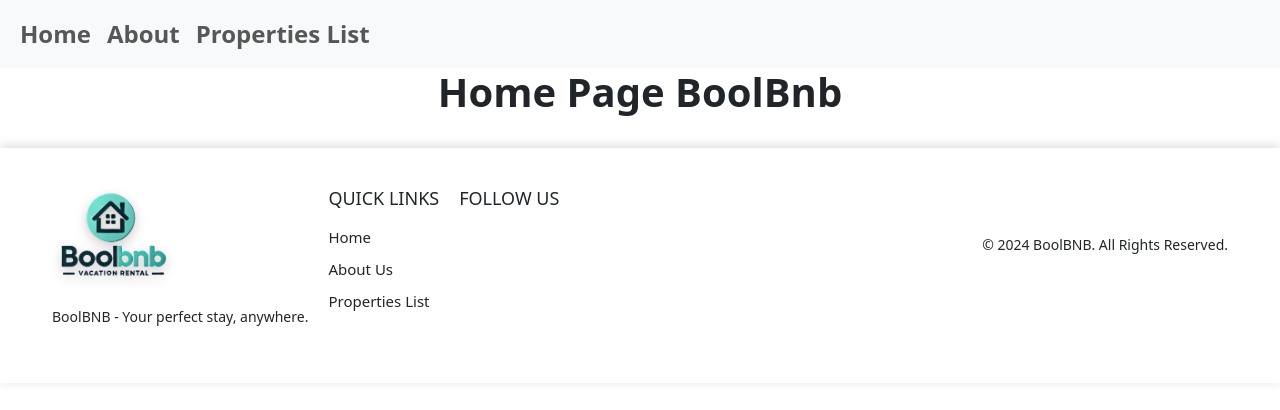
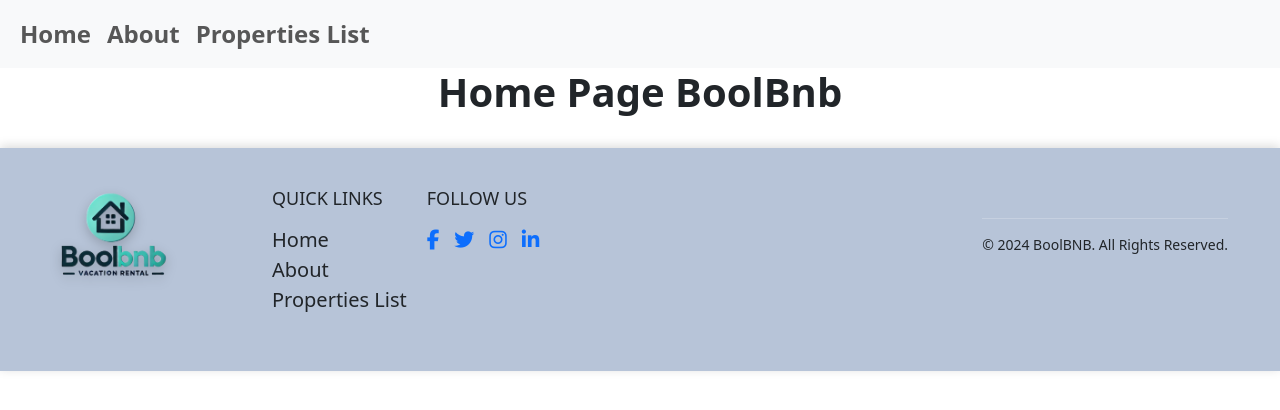
Before and after one commit to Beniamino-Soccio/boolbnb_frontend, a Vue app: page / in a window 1280 px wide. Shown: the top 410 px of the page. Built offline with nearby package versions, Linux system fonts and the light colour scheme.

Commit message:
added font awasome and fixed footer

```diff
--- a/index.html
+++ b/index.html
@@ -4,8 +4,10 @@
 <head>
   <meta charset="UTF-8" />
   <link rel="icon" type="image/svg+xml" href="/vite.svg" />
+  <link rel="stylesheet" href="https://cdnjs.cloudflare.com/ajax/libs/font-awesome/6.7.1/css/all.min.css" integrity="sha512-5Hs3dF2AEPkpNAR7UiOHba+lRSJNeM2ECkwxUIxC1Q/FLycGTbNapWXB4tP889k5T5Ju8fs4b1P5z/iB4nMfSQ==" crossorigin="anonymous" referrerpolicy="no-referrer" />
   <meta name="viewport" content="width=device-width, initial-scale=1.0" />
   <title>BoolBnb</title>
+
 </head>
 
 <body>
--- a/src/components/AppFooter.vue
+++ b/src/components/AppFooter.vue
@@ -11,19 +11,22 @@ export default {
         <!-- Logo -->
         <div class="footer-logo">
           <img src="/public/images/BoolBnb.png" alt="BoolBNB Logo" class="footer-logo-img" />
-          <p class="footer-description">BoolBNB - Your perfect stay, anywhere.</p>
         </div>
-
-
+        <!-- Links -->
         <div class="footer-links">
           <h4>Quick Links</h4>
           <ul>
-            <li><a href="#">Home</a></li>
-            <li><a href="#">About Us</a></li>
-            <li><a href="#">Properties List</a></li>
+            <router-link class="nav-link  fs-5" aria-current="page" :to="{ 'name': 'homepage' }">
+                Home
+              </router-link>
+              <router-link class="nav-link  fs-5" aria-current="page" :to="{ 'name': 'about' }">
+                About
+              </router-link>
+              <router-link class="nav-link  fs-5" aria-current="page" :to="{ 'name': 'properties' }">
+                Properties List
+              </router-link>
           </ul>
         </div>
-
         <!-- Social -->
         <div class="footer-social">
           <h4>Follow Us</h4>
@@ -37,11 +40,12 @@ export default {
             <a href="#" target="_blank" class="social-link">
               <i class="fab fa-instagram"></i>
             </a>
+            <a href="#" target="_blank" class="social-link">
+              <i class="fab fa-linkedin-in"></i>
+            </a>
           </div>
         </div>
       </div>
-
-
       <div class="footer-bottom">
         <p>&copy; 2024 BoolBNB. All Rights Reserved.</p>
       </div>
@@ -50,7 +54,6 @@ export default {
 </template>
 
 <style scoped>
-
 :root {
   --primary-color: #0d6efd;
   --secondary-color: #f8f9fa;
@@ -59,14 +62,13 @@ export default {
   --text-dark: #343a40;
 }
 
-
 .app-footer {
   background: var(--primary-color);
+  background-color: #b7c4d8;
   color: var(--text-light);
   padding: 40px 20px;
   box-shadow: 0 -2px 10px rgba(0, 0, 0, 0.15);
 }
-
 
 .container {
   display: flex;
@@ -84,7 +86,6 @@ export default {
   gap: 20px;
 }
 
-
 .footer-logo {
   flex: 1;
   min-width: 200px;
@@ -95,13 +96,6 @@ export default {
   margin-bottom: 15px;
   filter: drop-shadow(0 4px 6px rgba(0, 0, 0, 0.2));
 }
-
-.footer-description {
-  font-size: 14px;
-  color: var(--text-light);
-  margin-top: 10px;
-}
-
 
 .footer-links h4 {
   font-size: 18px;
@@ -130,29 +124,27 @@ export default {
   text-decoration: underline;
 }
 
-
 .footer-social h4 {
   font-size: 18px;
   margin-bottom: 15px;
   text-transform: uppercase;
+
 }
 
 .footer-social .social-icons {
   display: flex;
   gap: 15px;
+
 }
 
 .social-link {
   font-size: 20px;
-  color: var(--text-light);
-  transition: transform 0.3s ease, color 0.3s ease;
+
 }
 
 .social-link:hover {
   color: var(--accent-color);
-  transform: scale(1.1);
 }
-
 
 .footer-bottom {
   text-align: center;
@@ -161,7 +153,6 @@ export default {
   border-top: 1px solid rgba(255, 255, 255, 0.2);
   padding-top: 15px;
 }
-
 
 @media (max-width: 768px) {
   .footer-content {
```
